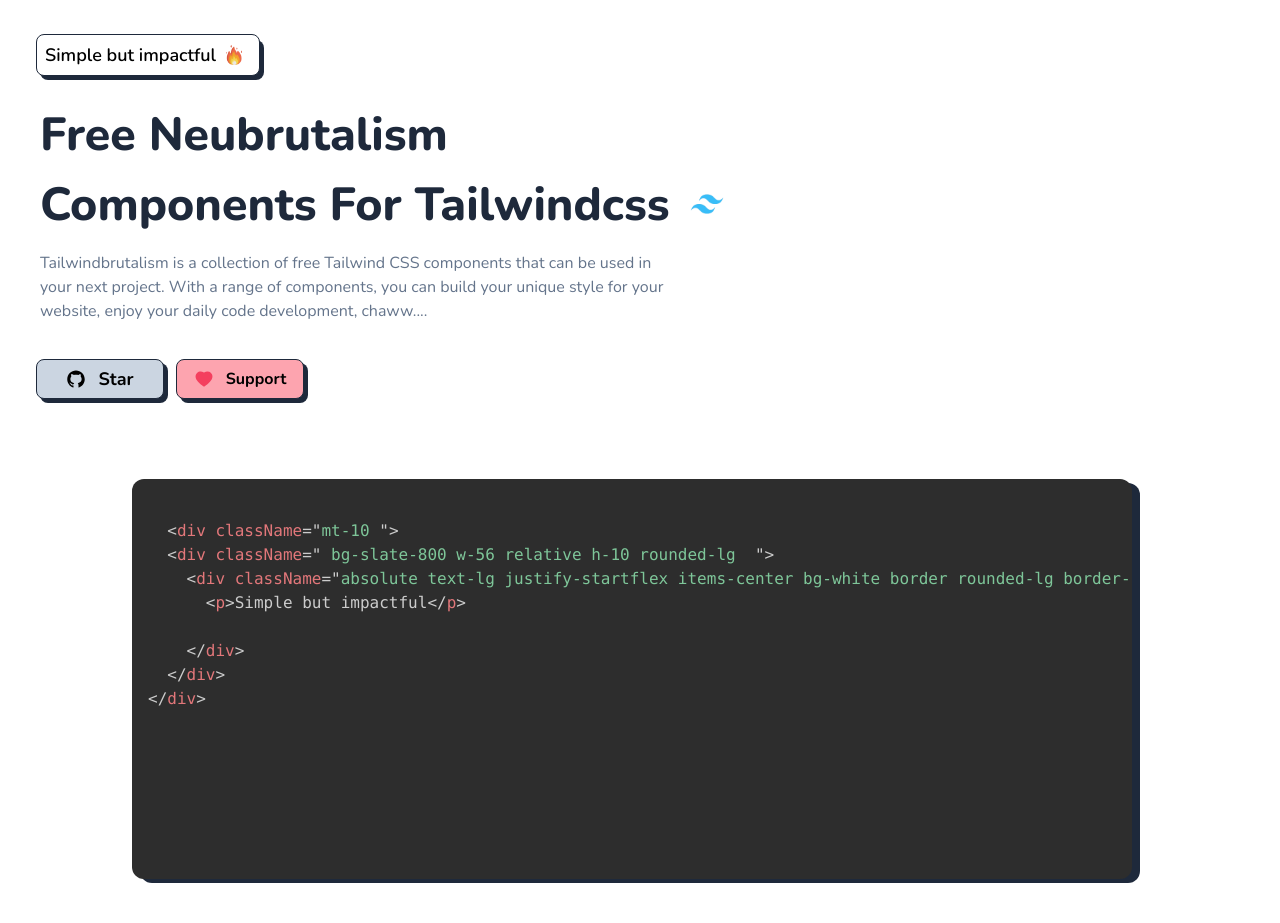
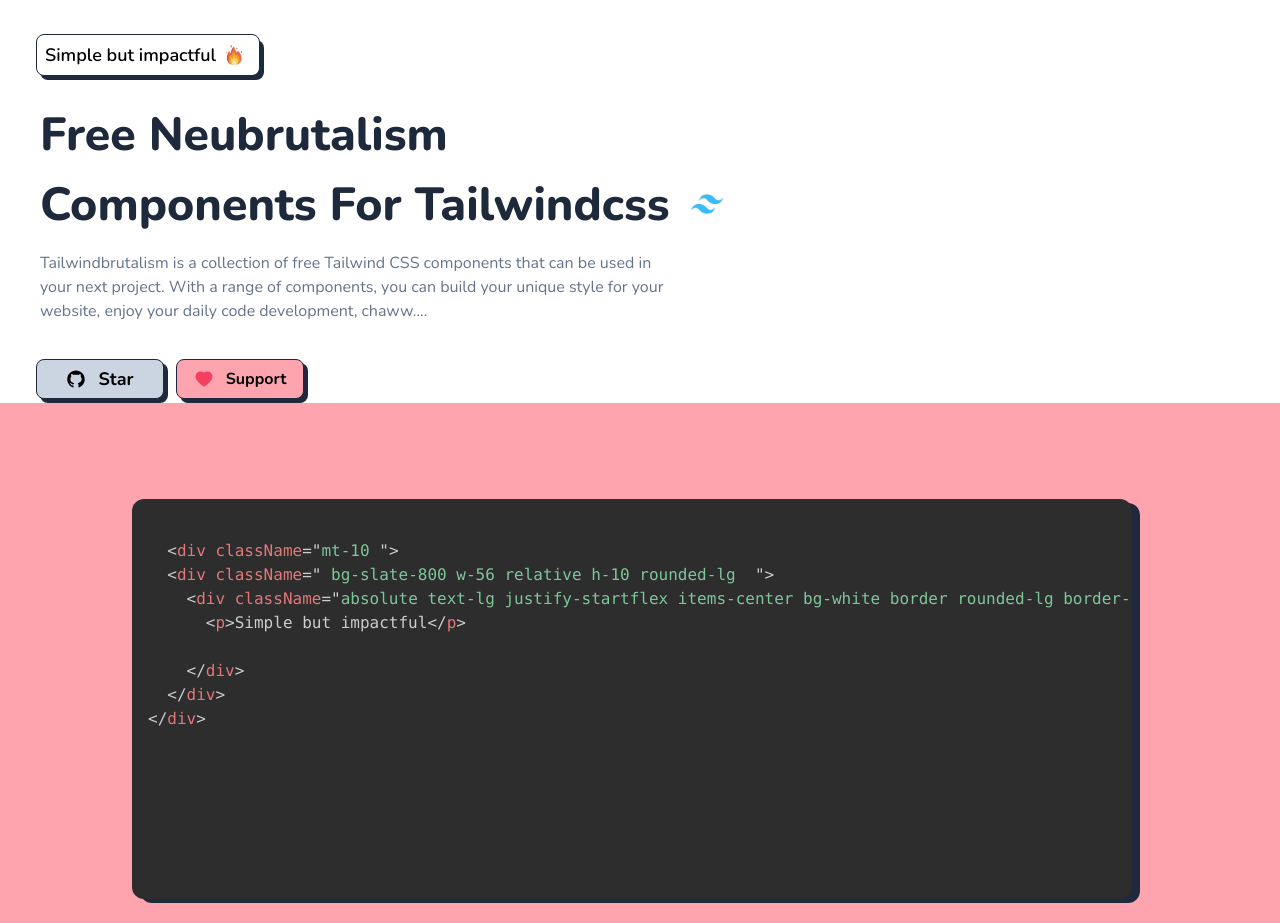
Before and after one commit to rianmz-genz/tailwindbrutalism, a Next.js app: page / in a window 1280 px wide. Before the commit the page ends 883 px from the top, so only its background shows below. Built offline with nearby package versions, Linux system fonts and the light colour scheme.

Commit message:
add:example component

```diff
--- a/app/MyComponent.jsx
+++ b/app/MyComponent.jsx
@@ -14,7 +14,7 @@
 `;
 
   return (
-    <div>
+    <div className="p-5 bg-rose-300">
       <CodeBlock code={myCodeString} language="html" />
     </div>
   );
```
